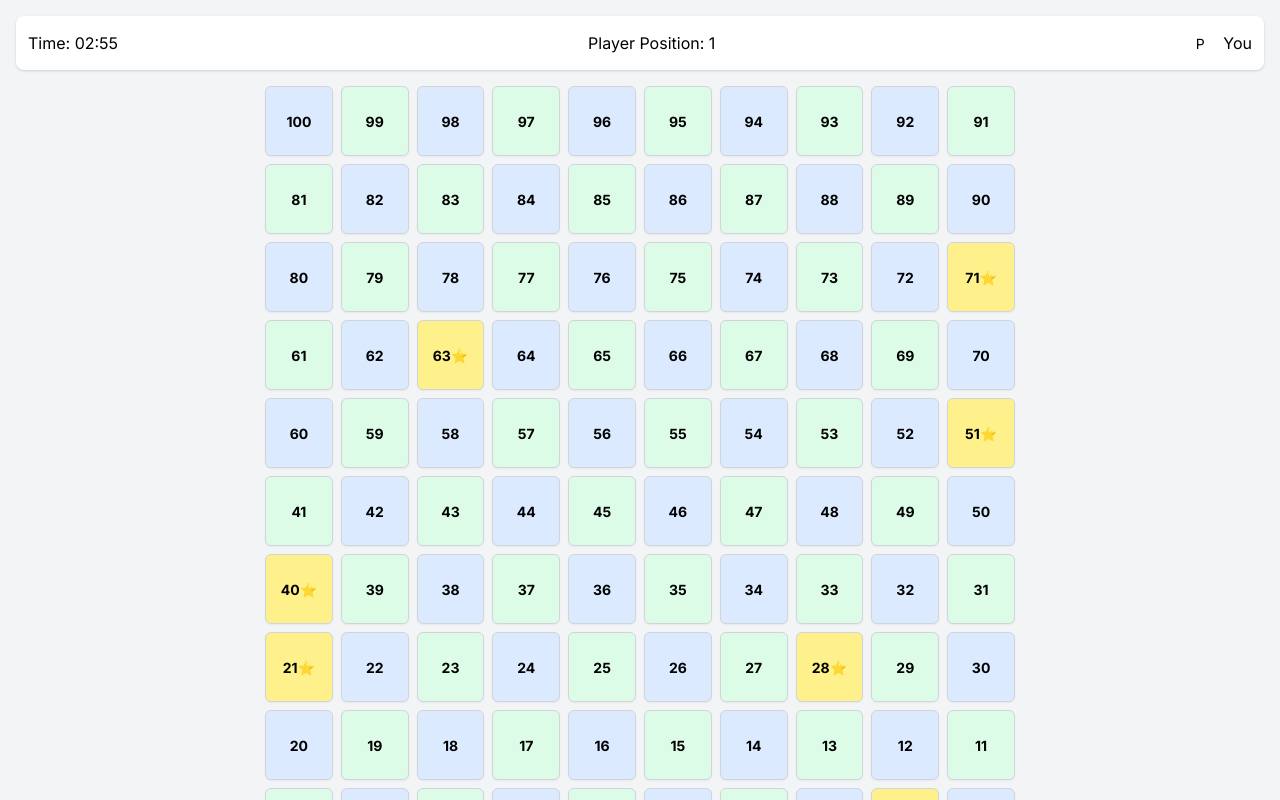
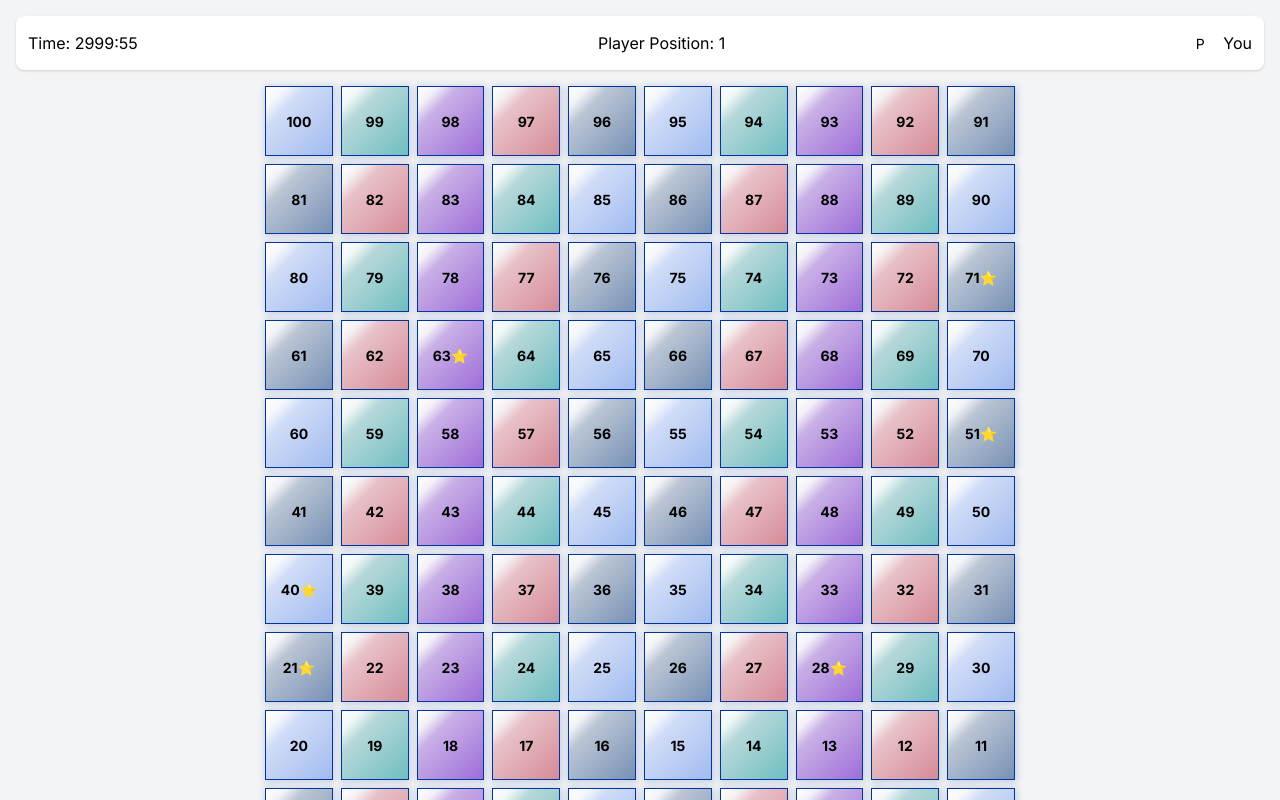
Before and after one commit to ogdevelpers/snake-and-ladder, a Next.js app: page /game in a window 1280 px wide. Built offline with nearby package versions, Linux system fonts and the light colour scheme.

Commit message:
colors board

```diff
--- a/src/app/game/page.tsx
+++ b/src/app/game/page.tsx
@@ -3,6 +3,24 @@
 import { Modal, QuestionModal } from '@/components/Modal';
 import { formatTime, questionCells, questions, starClimbs } from '@/lib/gameConfig';
 import React, { useState, useEffect, useCallback } from 'react';
+
+const colorResolver = (cellNumber: number): string => {
+    const idx = (cellNumber) % 5;
+    if (idx === 1) return 'plain';
+    if (idx === 2) return 'pink' ;
+    if (idx === 3) return 'purple';
+    if (idx === 4) return 'teal'
+    if (idx === 0) return 'white';
+    return 'plain';
+};
+
+// pink: background: #D68B96;
+// plain : background: #7791B5;
+// purple: background: #9E6DD9;
+// teal : background: #6FBEC1;
+// white: background: #A1BBEF;
+
+
 
 const GamePage = () => {
     const [playerPosition, setPlayerPosition] = useState(1);
@@ -12,7 +30,7 @@ const GamePage = () => {
     const [currentQuestion, setCurrentQuestion] = useState<{ question: string; options: string[]; correctAnswer: string } | null>(null);
     const [showResultModal, setShowResultModal] = useState(false);
     const [resultModalMessage, setResultModalMessage] = useState('');
-    const [timer, setTimer] = useState(180); // 3 minutes in seconds
+    const [timer, setTimer] = useState(180000); // 3 minutes in seconds
     const [gameStarted, setGameStarted] = useState(false);
     const [showConfetti, setShowConfetti] = useState(false);
     const [modalConfirmAction, setModalConfirmAction] = useState<(() => void) | null>(null);
@@ -77,11 +95,6 @@ const GamePage = () => {
             // Add the completed row to the reorderedBoard
             reorderedBoard.push(...row);
         }
-        // Removed: reorderedBoard.reverse();
-        // This ensures that the board starts with the top row (100, 99, ..., 91)
-        // and ends with the bottom row (1, 2, ..., 10),
-        // achieving 100 at top-left and 1 at bottom-left with S-shape.
-
         return reorderedBoard.map((num) => {
             const isQuestionCell = questionCells.includes(num);
             const isPlayerHere = playerPosition === num;
@@ -90,7 +103,7 @@ const GamePage = () => {
             return (
                 <div
                     key={num}
-                    className={`board-cell ${isQuestionCell ? 'board-cell-question' : (num % 2 === 0 ? 'board-cell-even' : 'board-cell-odd')}`}
+                    className={`board-cell board-cell-${colorResolver(num)}  ${isQuestionCell ? 'board-cell-question' : (num % 2 === 0 ? 'board-cell-even' : 'board-cell-odd')}`}
                 >
                     {num}
                     {starInfo && <span className="game-icon-star" role="img" aria-label="star">⭐</span>}
--- a/src/app/globals.css
+++ b/src/app/globals.css
@@ -663,12 +663,41 @@ body {
     align-items: center;
     justify-content: center;
     border: 1px solid #d1d5db;
-    border-radius: 0.375rem;
     box-shadow: 0 1px 2px 0 rgba(0, 0, 0, 0.05);
     font-size: 0.875rem;
     font-weight: 600;
-    box-sizing: border-box;
+    background: linear-gradient(135deg, #f8f6ff 0%, #e6d7ff 15%, #c084fc 50%, #8b5cf6 100%);
+    box-shadow: 1.01px 1.01px 7.1px 1.01px #00369A33;
+    border: 0.51px solid #00369A
 }
+
+/* Pink gradient board-cell */
+.board-cell-pink {
+    background: linear-gradient(135deg, #ffffff 0%, #f5f0f1 15%, #e8c1c8 30%, #D68B96 100%);
+}
+
+/* Purple gradient board-cell */
+.board-cell-purple {
+    background: linear-gradient(135deg, #ffffff 0%, #f3f0f8 15%, #c9b0e6 30%, #9E6DD9 100%);
+    box-shadow: 1.01px 1.01px 7.1px 1.01px #00369A33;
+
+}
+
+/* Teal gradient board-cell */
+.board-cell-teal {
+    background: linear-gradient(135deg, #ffffff 0%, #f0f7f7 15%, #b7d8d9 30%, #6FBEC1 100%);
+}
+
+/* Plain blue gradient board-cell */
+.board-cell-plain {
+    background: linear-gradient(135deg, #ffffff 0%, #f1f3f6 15%, #bbc5d4 30%, #7791B5 100%);
+}
+
+/* White/Light blue gradient board-cell */
+.board-cell-white {
+    background: linear-gradient(135deg, #ffffff 0%, #f5f7fc 15%, #d0dcf7 30%, #A1BBEF 100%);
+}
+
 /* Re-evaluate fixed sizes, preferring fluid ones */
 @media (min-width: 640px) {
     .board-cell {
```
